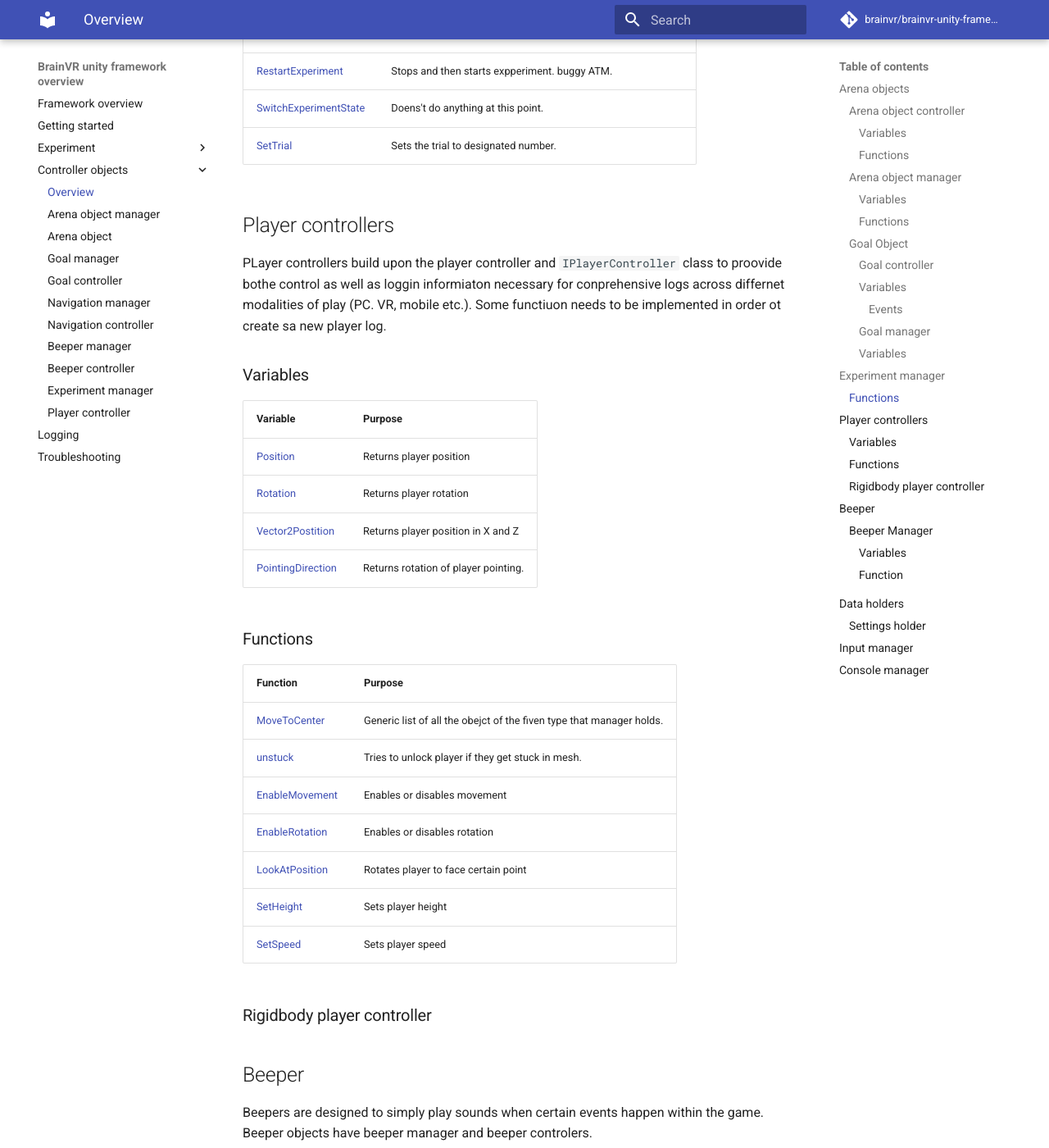
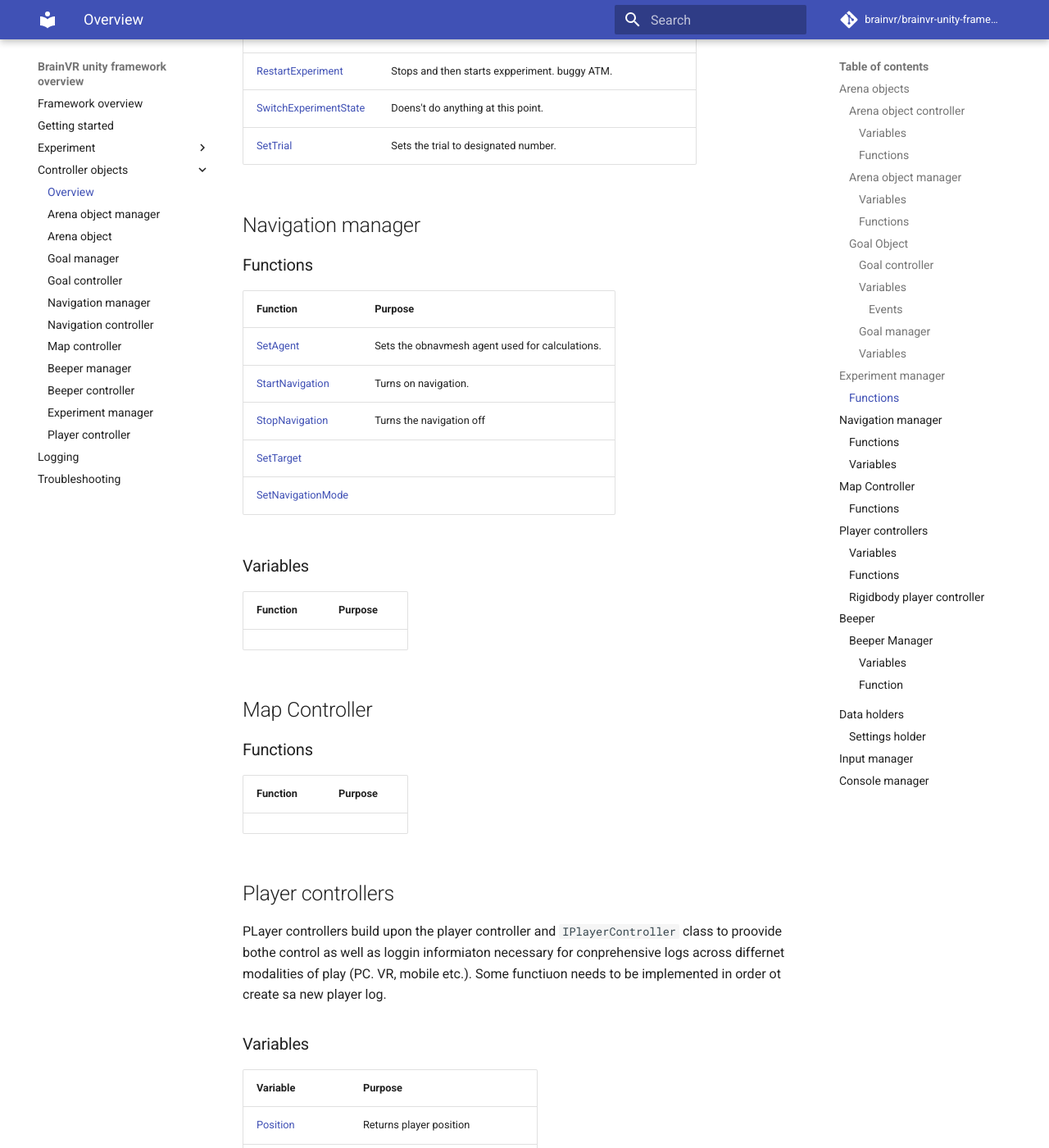
Before and after one commit to BrainVR/brainvr-unity-framework-documentation, an MkDocs documentation site: the page built from docs/objects/overview.md, in a window 1280 px wide and 1400 px high, scrolled down 3511 px. Shown: the whole window at 82% size. Built offline with MkDocs 1.6.1 and Material for MkDocs 9.7.7, drawn with Linux system fonts in a browser that asks for light colours; comment, search, counter and statistics services are not loaded; old or Windows-style settings are respelled for this version of MkDocs.

Commit message:
Adds map controller information

```diff
--- a/docs/objects/overview.md
+++ b/docs/objects/overview.md
@@ -34,7 +34,6 @@ By defualt, Arena object manager is a singleton, so you can't have multiple in t
 Variable          | Purpose
 ----------------- | -------------
 Objects | Generic list of all the obejct of the fiven type that manager holds.
-
 
 #### Functions
 Function          | Purpose
@@ -86,6 +85,27 @@ Function | Purpose
 [SwitchExperimentState](experiment-manager.md#) | Doens't do anything at this point.
 [SetTrial](experiment-manager.md#) | Sets the trial to designated number.
 
+## Navigation manager
+
+### Functions
+Function | Purpose
+----------------- | -------------
+[SetAgent](navigation-manager#) | Sets the obnavmesh agent used for calculations.
+[StartNavigation](navigation-manager#startnavigation) | Turns on navigation.
+[StopNavigation](navigation-manager#stopnavigation) | Turns the navigation off
+[SetTarget](navigation-manager#settarget) |
+[SetNavigationMode](navigation-manager#setnavigationmode) |
+
+### Variables
+Function | Purpose
+----------------- | -------------
+
+## Map Controller
+
+### Functions
+Function | Purpose
+----------------- | -------------
+
 ## Player controllers
 PLayer controllers build upon the player controller and `IPlayerController` class to proovide bothe control as well as loggin informiaton necessary for conprehensive logs across differnet modalities of play (PC. VR, mobile etc.). Some functiuon needs to be implemented in order ot create sa new player log.
 
@@ -96,7 +116,6 @@ Variable          | Purpose
 [Rotation](player-controller.md#rotation)| Returns player rotation
 [Vector2Postition](player-controller.md#position)| Returns player position in X and Z
 [PointingDirection](player-controller.md#pointingdirection)| Returns rotation of player pointing.
-
 
 ### Functions
 Function          | Purpose
--- a/mkdocs.yml
+++ b/mkdocs.yml
@@ -17,6 +17,7 @@ pages:
     - 'Goal controller' : 'objects/goal-controller.md'
     - 'Navigation manager' : 'objects/navigation-manager.md'
     - 'Navigation controller' : 'objects/navigation-controller.md'
+    - 'Map controller' : 'objects/map-controller.md'
     - 'Beeper manager' : 'objects/beeper-manager.md'
     - 'Beeper controller' : 'objects/beeper-controller.md'
     - 'Experiment manager' : 'objects/experiment-manager.md'
```
Also changed, not shown: docs/objects/map-controller.md (added).
